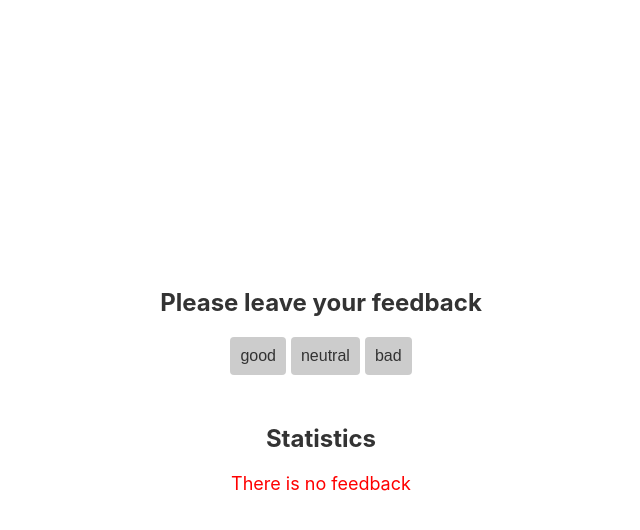
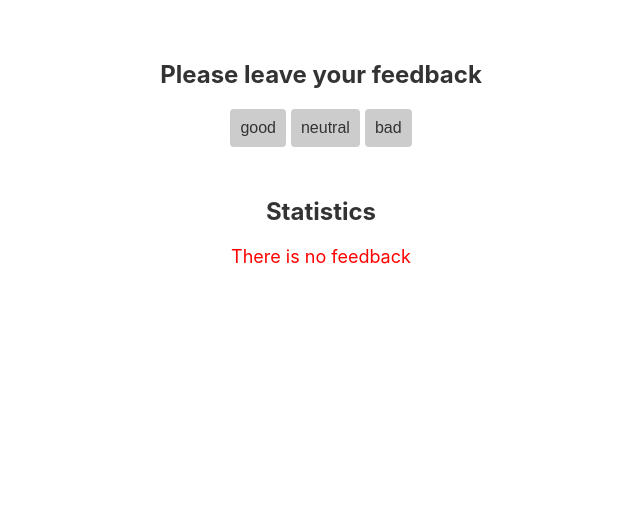
Before and after one commit to Dyhless/react-hw-02-feedback, a React (Create React App) app: page / in a window 1280 px wide. Shown: the top 530 px of the page, without its empty margins (319-959 px from the left). Built offline with nearby package versions, Linux system fonts and the light colour scheme.

Commit message:
update container

```diff
--- a/src/components/App.jsx
+++ b/src/components/App.jsx
@@ -1,4 +1,5 @@
 import React, { Component } from 'react';
+import { Container } from './App.styled';
 import Section from './Section/Section';
 import FeedbackOptions from './FeedbackOptions/FeedbackOptions';
 import Statistics from './Statistics/Statistics';
@@ -34,7 +35,7 @@ export class App extends Component {
     const positivePercentage = this.countPositiveFeedbackPercentage();
 
     return (
-      <div className="container">
+      <Container className="container">
         <Section title="Please leave your feedback">
           <FeedbackOptions
             options={['good', 'neutral', 'bad']}
@@ -55,7 +56,7 @@ export class App extends Component {
             <Notification message="There is no feedback" />
           )}
         </Section>
-      </div>
+      </Container>
     );
   }
 }
--- /dev/null
+++ b/src/components/App.styled.js
@@ -0,0 +1,8 @@
+import styled from 'styled-components';
+
+export const Container = styled.div`
+  display: flex;
+  flex-direction: column;
+  align-items: center;
+  padding: 40px;
+`;
--- a/src/index.css
+++ b/src/index.css
@@ -13,11 +13,3 @@ code {
   font-family: source-code-pro, Menlo, Monaco, Consolas, 'Courier New',
     monospace;
 }
-
-.container {
-  display: flex;
-  flex-direction: column;
-  align-items: center;
-  justify-content: center;
-  height: 100vh;
-}
```
